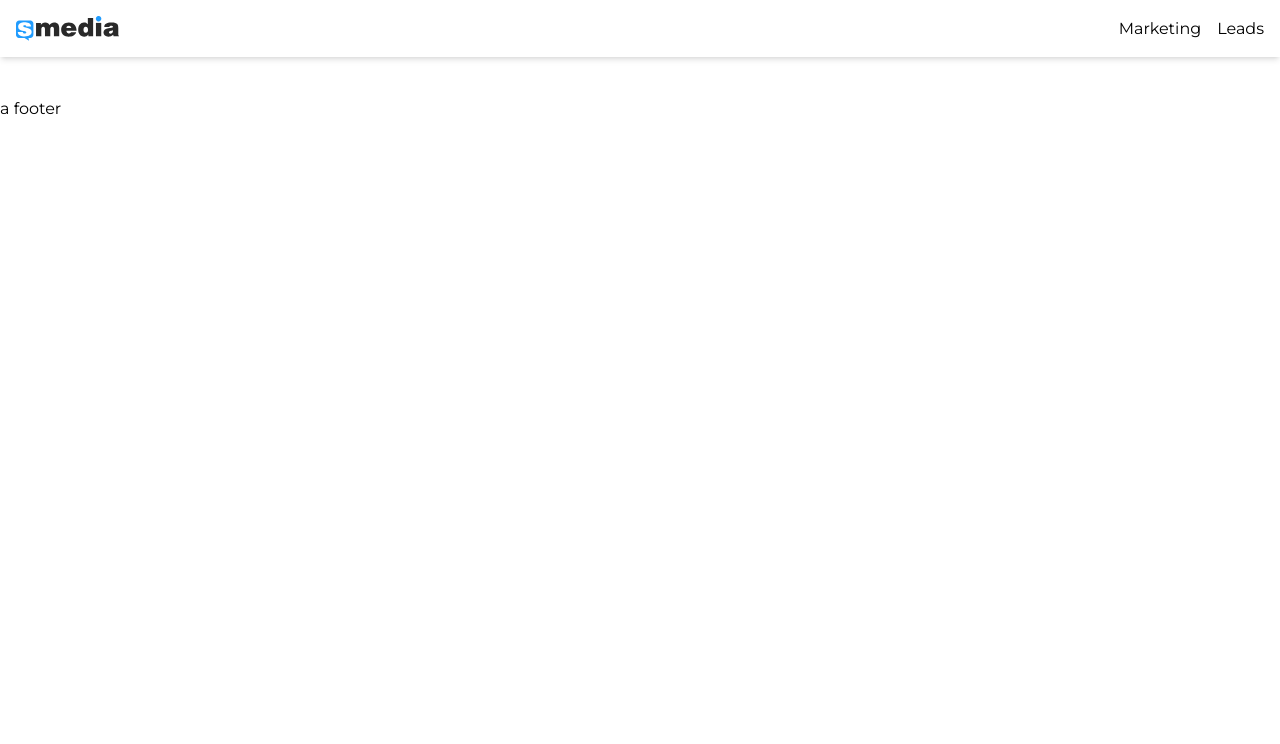
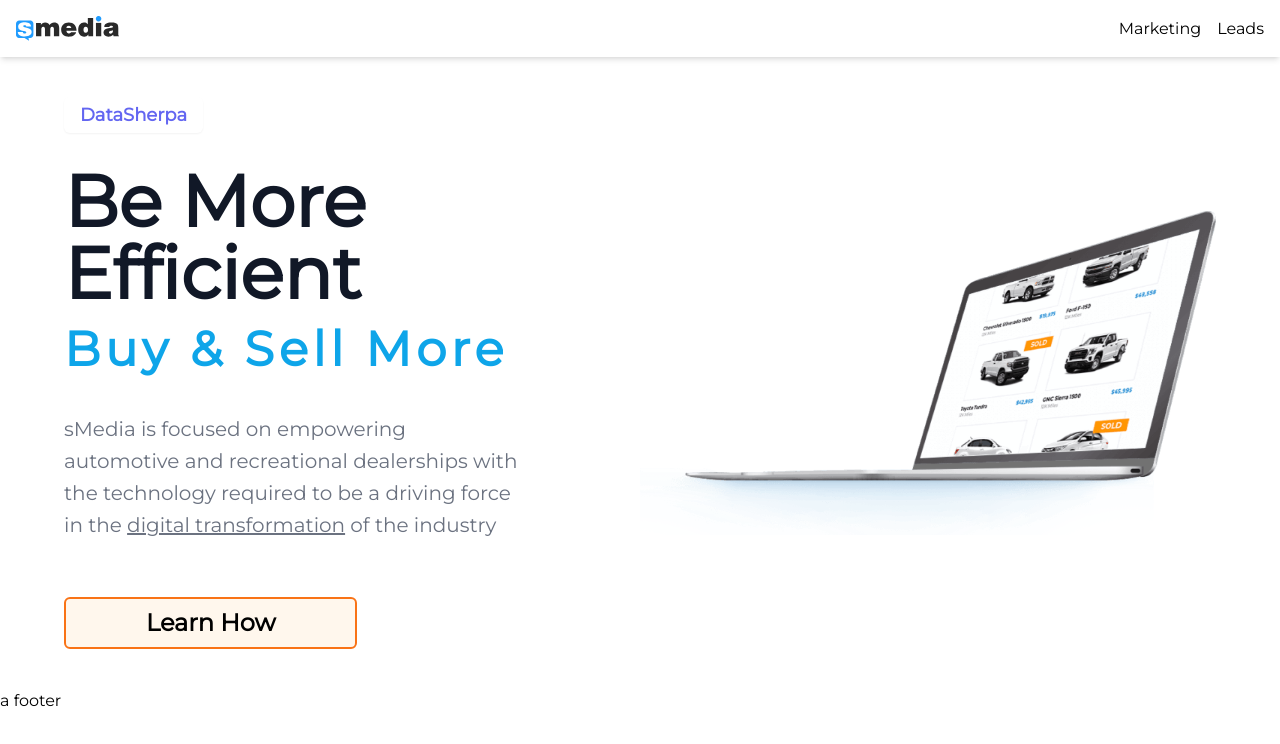
Before and after one commit to mahi160/smeida-web-redesign, a SvelteKit app: page / in a window 1280 px wide. Shown: the top 744 px of the page. Built offline with nearby package versions, Linux system fonts and the light colour scheme.

Commit message:
hero done

```diff
--- a/src/lib/components/navigation.svelte
+++ b/src/lib/components/navigation.svelte
@@ -4,7 +4,8 @@
 
 <nav class="container mx-auto p-4 flex items-center justify-between">
 	<div class="logo">
-		<img src="/logo/named-black.svg" alt="sMedia Ventures" />
+		<img class="dark:hidden block" src="/logo/named-black.svg" alt="sMeida" />
+		<img class="hidden dark:block" src="/logo/named-white.svg" alt="sMeida" />
 	</div>
 
 	<ul class="flex items-center justify-end gap-4">
--- /dev/null
+++ b/src/lib/widgets/hero-product.svelte
@@ -0,0 +1,28 @@
+<script lang="ts">
+	import { onMount } from 'svelte';
+
+	const products = [
+		{ name: 'Smart Offer', link: '', color: 'text-sky-500' },
+		{ name: 'DataSherpa', link: '', color: 'text-indigo-500' },
+		{ name: 'Performance Dashboard', link: '', color: 'text-green-500' },
+		{ name: 'Engaged Prospect Metric', link: '', color: 'text-amber-500' }
+	];
+	let index = 0;
+	onMount(() => {
+		setInterval(() => {
+			index++;
+			if (index > products.length - 1) {
+				index = 0;
+			}
+		}, 5000);
+	});
+</script>
+
+<a href={products[index].link}>
+	<button
+		class="rounded-md py-1 px-4 shadow-sm text-sm lg:text-lg font-semibold {products[index]
+			.color}"
+	>
+		{products[index].name}
+	</button>
+</a>
--- a/src/routes/+layout.svelte
+++ b/src/routes/+layout.svelte
@@ -3,7 +3,7 @@
 	import '../app.css';
 </script>
 
-<section class="h-screen flex flex-col gap-5">
+<section class="flex flex-col h-screen gap-5">
 	<header class="shadow-md">
 		<Navigation />
 	</header>
@@ -13,3 +13,45 @@
 
 	<footer>a footer</footer>
 </section>
+
+<style>
+	/* section {
+		background-image: linear-gradient(
+				135deg,
+				transparent 0%,
+				transparent 6%,
+				rgba(71, 71, 71, 0.04) 6%,
+				rgba(71, 71, 71, 0.04) 22%,
+				transparent 22%,
+				transparent 100%
+			),
+			linear-gradient(
+				45deg,
+				transparent 0%,
+				transparent 20%,
+				rgba(71, 71, 71, 0.04) 20%,
+				rgba(71, 71, 71, 0.04) 47%,
+				transparent 47%,
+				transparent 100%
+			),
+			linear-gradient(
+				135deg,
+				transparent 0%,
+				transparent 24%,
+				rgba(71, 71, 71, 0.04) 24%,
+				rgba(71, 71, 71, 0.04) 62%,
+				transparent 62%,
+				transparent 100%
+			),
+			linear-gradient(
+				45deg,
+				transparent 0%,
+				transparent 73%,
+				rgba(71, 71, 71, 0.04) 73%,
+				rgba(71, 71, 71, 0.04) 75%,
+				transparent 75%,
+				transparent 100%
+			),
+			linear-gradient(90deg, rgb(255, 255, 255), rgb(255, 255, 255));
+	} */
+</style>
--- a/src/routes/+page.svelte
+++ b/src/routes/+page.svelte
@@ -1,3 +1,9 @@
+<script>
+	import Hero from './ui/hero.svelte';
+</script>
+
 <svelte:head>
 	<link href="https://fonts.googleapis.com/css?family=Montserrat" rel="stylesheet" />
 </svelte:head>
+
+<Hero />
--- /dev/null
+++ b/src/routes/ui/hero.svelte
@@ -0,0 +1,41 @@
+<script>
+	import HeroProduct from '$lib/widgets/hero-product.svelte';
+</script>
+
+<div
+	class="container grid items-center justify-center grid-cols-1 px-16 py-5 mx-auto md:grid-cols-2"
+>
+	<article class="flex flex-col items-center justify-center sm:items-start gap-y-8">
+		<HeroProduct />
+		<div>
+			<h1
+				class="max-w-2xl mb-4 text-5xl font-semibold text-center text-gray-900 sm:text-left md:text-6xl lg:text-7xl"
+			>
+				Be More Efficient
+			</h1>
+			<h3
+				class="max-w-2xl mb-2 text-3xl font-semibold tracking-widest text-center sm:text-left md:text-6xl lg:text-5xl text-sky-500"
+			>
+				Buy & Sell More
+			</h3>
+		</div>
+		<p
+			class="max-w-lg px-4 text-xl leading-8 text-center text-gray-500 sm:w-4/5 sm:text-left dark:text-gray-100 sm:px-0"
+		>
+			sMedia is focused on empowering automotive and recreational dealerships with the technology
+			required to be a driving force in the <span class="underline">digital transformation</span> of
+			the industry
+		</p>
+		<div class="flex flex-col items-center justify-center mt-6 sm:flex-row">
+			<a href="/lets-talk">
+				<button
+					class="px-20 py-2 text-2xl font-semibold border-2 border-orange-500 rounded-md bg-orange-50"
+					>Learn How</button
+				>
+			</a>
+		</div>
+	</article>
+	<section class="hidden sm:block">
+		<img class="aspect-video" src="/assets/home/home-top.png" alt="Hero" />
+	</section>
+</div>
```
Also changed, not shown: static/assets/home/hero-image.svg (added).
